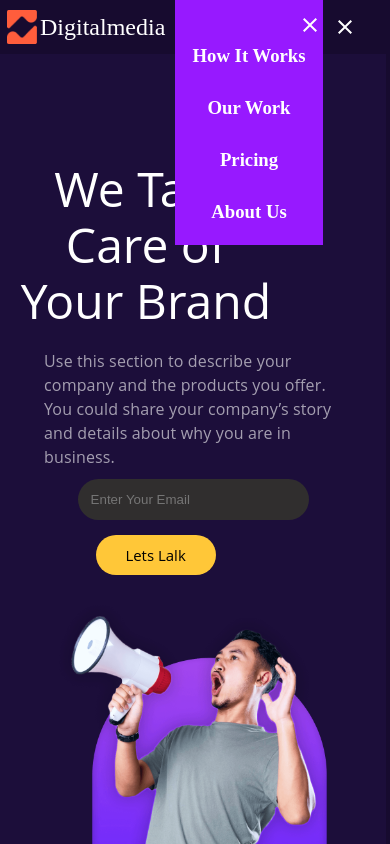
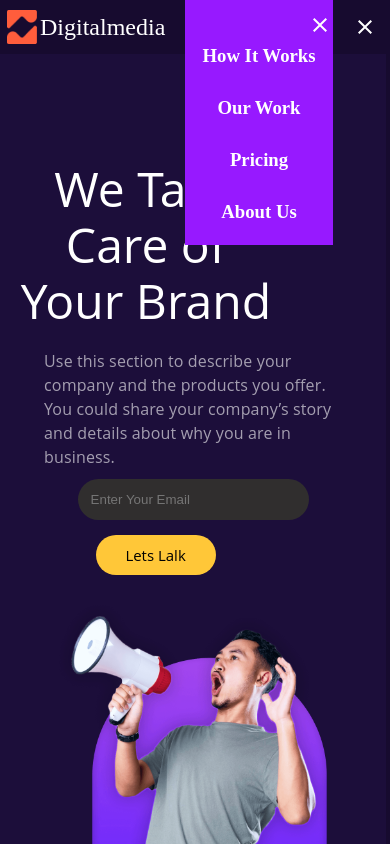
Before and after one commit to Eyyubfront/Digital, a React (Vite) app in the folder digital-portfolio/: page / in a window 390 px wide. Both pictures are taken after a click on the button 345 px from the left and 27 px from the top of the page. Shown: the top 844 px of the page. Built offline with nearby package versions, Linux system fonts and the light colour scheme.

Commit message:
css height

```diff
--- a/digital-portfolio/src/Components/Burgermenu/index.jsx
+++ b/digital-portfolio/src/Components/Burgermenu/index.jsx
@@ -32,7 +32,7 @@ import {
             {open ? <Close />  : <MenuIcon /> }
           </IconButton>
           <div style={{ position: 'fixed', right: 0, top: 0, width: '100%', display: open ? 'block' : 'none', zIndex: 1000 }} className="dialog" color="white" fullScreen open={open} >
-            <Box className="burgermenubox" sx={{ background: "#9719FF", color: "white", marginLeft: '175px'}} width="138px"  height="235px">
+            <Box className="burgermenubox" sx={{ background: "#9719FF", color: "white", marginLeft: '185px'}} width="138px"  height="235px">
               <Stack flexDirection="row" justifyContent="flex-end">
                 <IconButton
                   sx={{ color: "white" }}
--- a/digital-portfolio/src/Components/Navbar/module.css
+++ b/digital-portfolio/src/Components/Navbar/module.css
@@ -36,7 +36,7 @@
     }
     .burgermenunavbar{
   display: flex !important;
-  gap:160px !important ;
+  gap:180px !important ;
     }
 
   }
```
